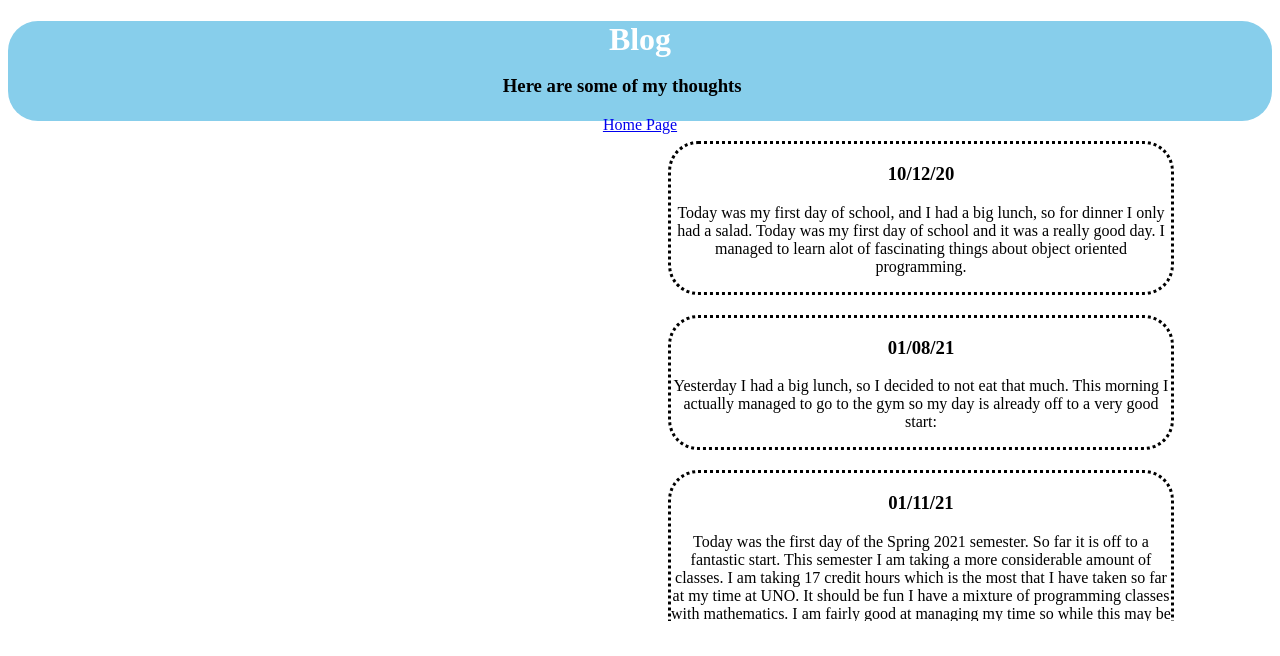
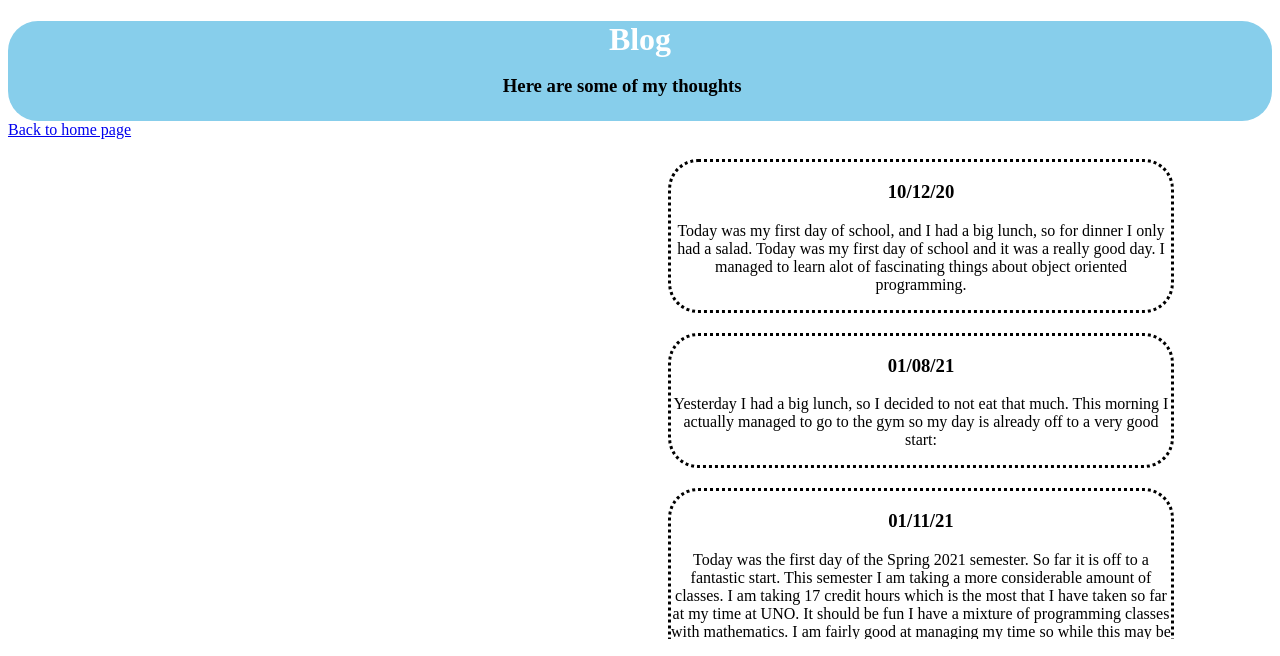
Before and after one commit to cjuanito797/firstRepo, a plain HTML site: page blog.html in a window 1280 px wide. Shown: the top 656 px of the page. Drawn offline with Linux system fonts and the light colour scheme.

Commit message:
Update blog.html

```diff
--- a/blog.html
+++ b/blog.html
@@ -9,12 +9,16 @@
 
 <body>
 <div id = "banner">
-  <h1>Blog</h1><br><br>
-  <a href = "index.html">Home Page</a>
+  <h1>Blog</h1>
+</div>
+<div id = "nav">
+<a href = "index.html">Back to home page</a>
 </div>
 <div id ="header">
     <br><br>
-    <h3>Here are some of my thoughts</h3>
+
+  <h3>Here are some of my thoughts</h3>
+
 </div>
 
 <div id = "wrapper">
@@ -32,6 +36,7 @@
     <h3>01/11/21</h3>
     <p>Today was the first day of the Spring 2021 semester. So far it is off to a fantastic start. This semester I am taking a more considerable amount of classes. I am taking 17 credit hours which is the most that I have taken so far at my time at UNO. It should be fun I have a mixture of programming classes with mathematics. I am fairly good at managing my time so while this may be hard it will not be impossible. If you know of anybody who might be going through some tough times go ahead and send them one of these: <img src = "fonsi.jpg" alt = "fonsi"></p>
   </div>
+
 </div>
 </body>
 
```
